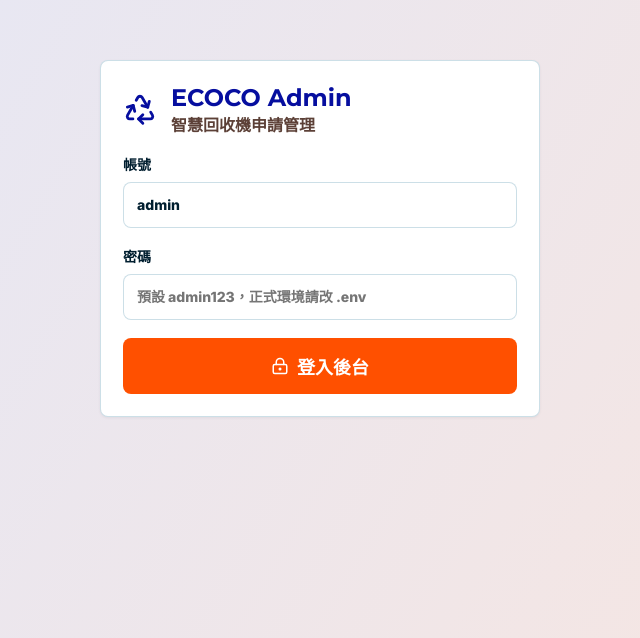
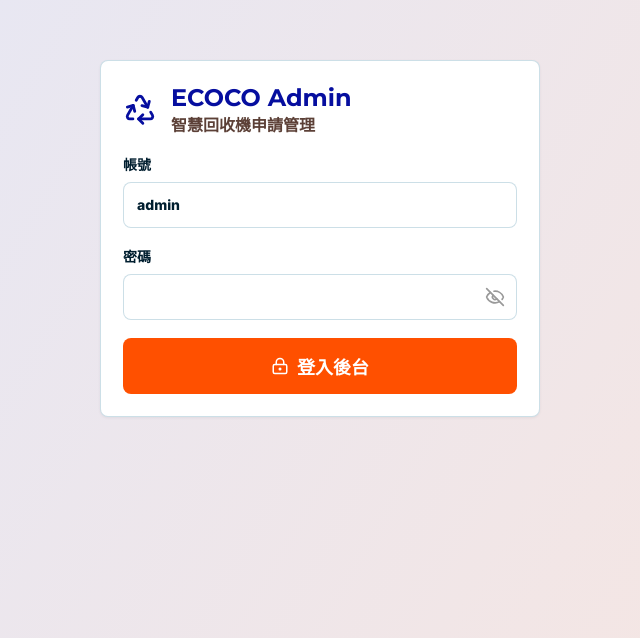
Before and after one commit to phyto626/ecoco-contact, a Next.js app: page /login in a window 1280 px wide. Shown: the part 162-800 px from the top of the page, without its empty margins (320-960 px from the left). Built offline with nearby package versions, Linux system fonts and the light colour scheme.

Commit message:
feat: 後臺密碼欄位功能優化

```diff
--- a/components/admin/LoginForm.tsx
+++ b/components/admin/LoginForm.tsx
@@ -3,7 +3,7 @@
 import { FormEvent, useState } from "react";
 import { signIn } from "next-auth/react";
 import { useRouter } from "next/navigation";
-import { LockKeyhole, Recycle } from "lucide-react";
+import { LockKeyhole, Recycle, Eye, EyeOff } from "lucide-react";
 import { Button } from "@/components/ui/Button";
 import { Input } from "@/components/ui/Input";
 import "./admin.css";
@@ -14,6 +14,7 @@
   const [password, setPassword] = useState("");
   const [error, setError] = useState("");
   const [loading, setLoading] = useState(false);
+  const [showPassword, setShowPassword] = useState(false);
 
   async function submit(event: FormEvent<HTMLFormElement>) {
     event.preventDefault();
@@ -41,7 +42,28 @@
         </div>
       </div>
       <Input label="帳號" value={username} onChange={(e) => setUsername(e.target.value)} />
-      <Input label="密碼" type="password" value={password} onChange={(e) => setPassword(e.target.value)} placeholder="預設 admin123，正式環境請改 .env" />
+      <div className="ui-field">
+        <span>密碼</span>
+        <div style={{ position: "relative" }}>
+          <input
+            id="password"
+            className="ui-input"
+            style={{ paddingRight: "44px" }}
+            type={showPassword ? "text" : "password"}
+            value={password}
+            onChange={(e) => setPassword(e.target.value)}
+          />
+          <button
+            type="button"
+            className="password-toggle-btn"
+            onClick={() => setShowPassword((p) => !p)}
+            onMouseDown={(e) => e.preventDefault()}
+            aria-label={showPassword ? "隱藏密碼" : "顯示密碼"}
+          >
+            {showPassword ? <Eye size={20} /> : <EyeOff size={20} />}
+          </button>
+        </div>
+      </div>
       {error ? <p className="field-error">{error}</p> : null}
       <Button disabled={loading} size="lg">
         <LockKeyhole size={18} />
--- a/components/admin/admin.css
+++ b/components/admin/admin.css
@@ -427,3 +427,23 @@
     grid-template-columns: 1fr;
   }
 }
+
+.password-toggle-btn {
+  position: absolute;
+  right: 0;
+  top: 0;
+  bottom: 0;
+  width: 44px;
+  display: flex;
+  align-items: center;
+  justify-content: center;
+  background: transparent;
+  border: none;
+  cursor: pointer;
+  color: #999999;
+  transition: color 0.18s ease;
+}
+
+.password-toggle-btn:hover {
+  color: #555555;
+}
```
